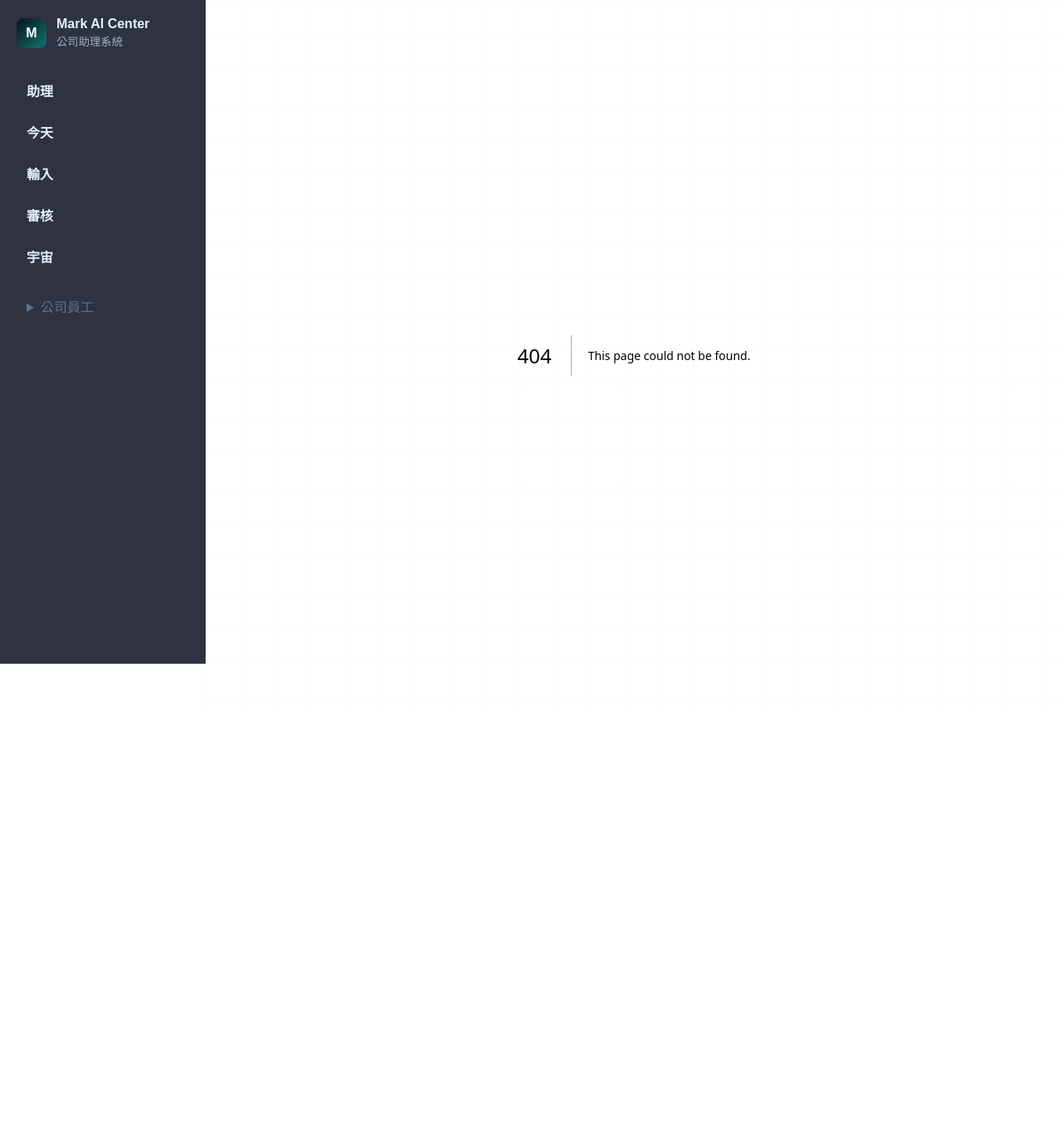
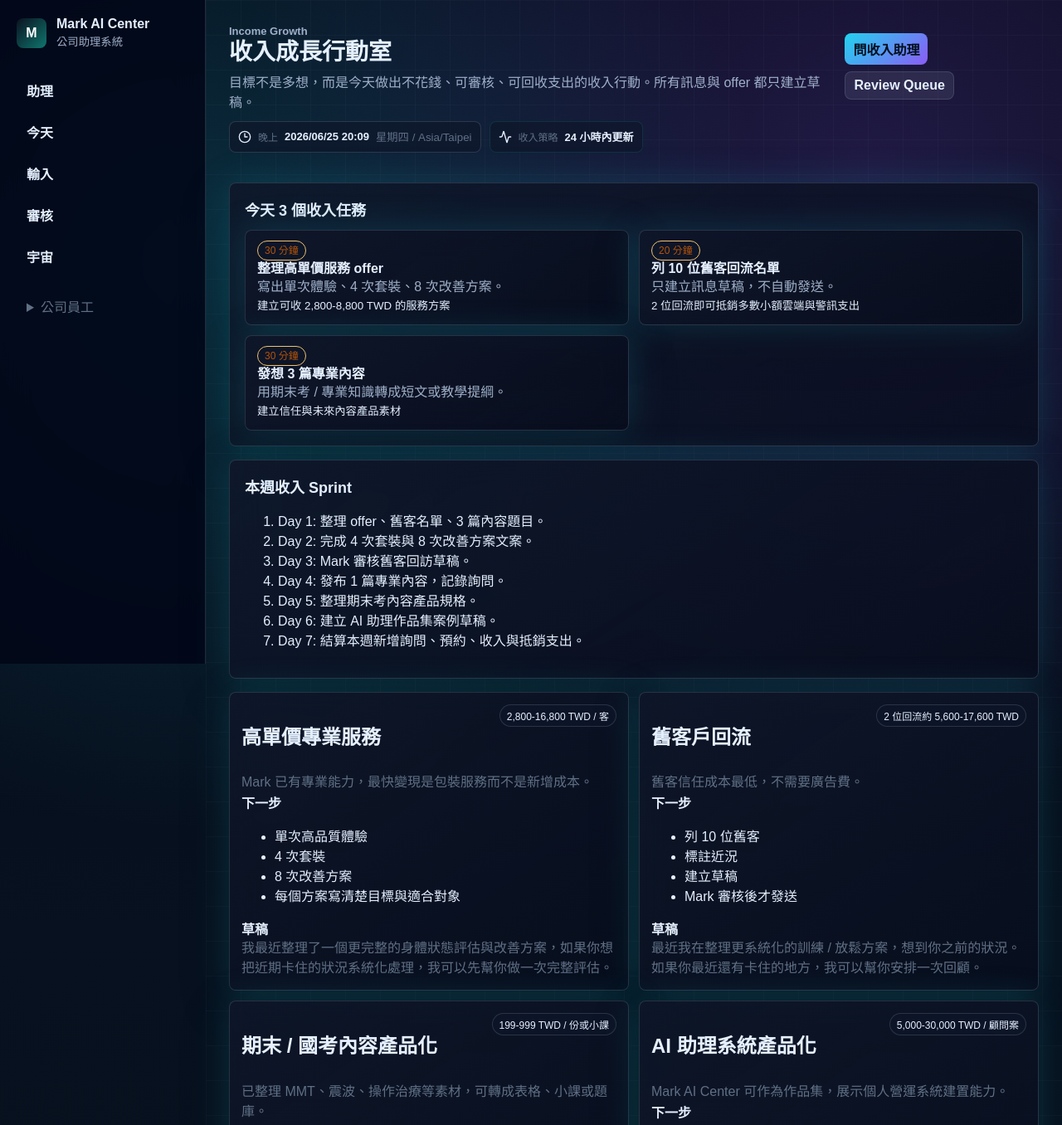
Before and after one commit to Marksportsmassage/Mark-AI-Center, a Next.js app: page /income-lab in a window 1280 px wide. Before the commit this address had no page. Shown: the top 1356 px of the page at 83% size. Before the commit the page ends 856 px from the top, so only its background shows below. Built offline with nearby package versions, Linux system fonts and the light colour scheme.

Commit message:
Add income growth action system

```diff
--- a/package.json
+++ b/package.json
@@ -73,6 +73,8 @@
     "test:agent-research-docs": "vitest run tests/agent-research-docs.unit.test.ts",
     "test:agent-memory": "vitest run tests/agent-memory.unit.test.ts",
     "test:agent-operating-plan": "vitest run tests/agent-operating-plan.unit.test.ts",
+    "test:income-lab": "vitest run tests/income-lab.unit.test.ts",
+    "test:income-strategy": "vitest run tests/income-strategy.unit.test.ts",
     "codex:report": "node scripts/codex/write-relay-report.mjs",
     "codex:relay": "node scripts/codex/relay-router.mjs",
     "codex:relay:gpt": "node scripts/codex/post-relay-to-gpt.mjs",
--- /dev/null
+++ b/src/app/income-lab/page.tsx
@@ -0,0 +1,74 @@
+import Link from "next/link";
+import { DataFreshnessBadge } from "@/components/assistant-ui/DataFreshnessBadge";
+import { TimeContextBadge } from "@/components/assistant-ui/TimeContextBadge";
+import { MobileBottomNav } from "@/components/MobileBottomNav";
+import { noGoIncomeRules, sevenDaySprint, todayIncomeTasks } from "@/lib/incomeStrategy";
+import { revenueOpportunities } from "@/lib/revenueOpportunities";
+
+export default function Page() {
+  return (
+    <div className="assistant-page grid">
+      <header className="page-header">
+        <div>
+          <p className="eyebrow">Income Growth</p>
+          <h1>收入成長行動室</h1>
+          <p>目標不是多想，而是今天做出不花錢、可審核、可回收支出的收入行動。所有訊息與 offer 都只建立草稿。</p>
+          <div className="assistant-meta-row"><TimeContextBadge /><DataFreshnessBadge label="收入策略" /></div>
+        </div>
+        <div className="action-row">
+          <Link className="button compact" href="/assistant?prompt=我怎麼提高收入？">問收入助理</Link>
+          <Link className="button secondary compact" href="/review-queue">Review Queue</Link>
+        </div>
+      </header>
+
+      <section className="panel">
+        <h2>今天 3 個收入任務</h2>
+        <div className="cards-grid">
+          {todayIncomeTasks.map((task) => (
+            <article className="card assistant-glass-card" key={task.id}>
+              <span className="badge review">{task.timeBox}</span>
+              <h3>{task.title}</h3>
+              <p>{task.action}</p>
+              <small>{task.expectedImpact}</small>
+            </article>
+          ))}
+        </div>
+      </section>
+
+      <section className="panel">
+        <h2>本週收入 Sprint</h2>
+        <ol>{sevenDaySprint.map((item) => <li key={item}>{item}</li>)}</ol>
+      </section>
+
+      <section className="cards-grid">
+        {revenueOpportunities.map((opportunity) => (
+          <article className="card assistant-glass-card" key={opportunity.id}>
+            <div className="item-header">
+              <h2>{opportunity.title}</h2>
+              <span className="badge">{opportunity.expectedRange}</span>
+            </div>
+            <p>{opportunity.why}</p>
+            <strong>下一步</strong>
+            <ul>{opportunity.steps.map((step) => <li key={step}>{step}</li>)}</ul>
+            <strong>草稿</strong>
+            <p>{opportunity.draft}</p>
+          </article>
+        ))}
+      </section>
+
+      <section className="panel">
+        <h2>不要做</h2>
+        <div className="stack-list warning-list">
+          {noGoIncomeRules.map((rule) => <span key={rule}>{rule}</span>)}
+        </div>
+      </section>
+
+      <section className="panel">
+        <h2>最快抵銷支出</h2>
+        <p>本週先用 2 個高單價時段或 4 次舊客回流，對應抵銷 Line Pay 警訊支出 11,840、Firebase 成本與信用卡壓力。所有回訪都先放 Review Queue 給 Mark 審核。</p>
+      </section>
+
+      <MobileBottomNav />
+    </div>
+  );
+}
--- /dev/null
+++ b/src/lib/incomeStrategy.ts
@@ -0,0 +1,49 @@
+export type IncomeTask = {
+  id: string;
+  title: string;
+  timeBox: string;
+  expectedImpact: string;
+  action: string;
+};
+
+export const todayIncomeTasks: IncomeTask[] = [
+  {
+    id: "offer",
+    title: "整理高單價服務 offer",
+    timeBox: "30 分鐘",
+    expectedImpact: "建立可收 2,800-8,800 TWD 的服務方案",
+    action: "寫出單次體驗、4 次套裝、8 次改善方案。"
+  },
+  {
+    id: "reactivation",
+    title: "列 10 位舊客回流名單",
+    timeBox: "20 分鐘",
+    expectedImpact: "2 位回流即可抵銷多數小額雲端與警訊支出",
+    action: "只建立訊息草稿，不自動發送。"
+  },
+  {
+    id: "content",
+    title: "發想 3 篇專業內容",
+    timeBox: "30 分鐘",
+    expectedImpact: "建立信任與未來內容產品素材",
+    action: "用期末考 / 專業知識轉成短文或教學提綱。"
+  }
+];
+
+export const sevenDaySprint = [
+  "Day 1: 整理 offer、舊客名單、3 篇內容題目。",
+  "Day 2: 完成 4 次套裝與 8 次改善方案文案。",
+  "Day 3: Mark 審核舊客回訪草稿。",
+  "Day 4: 發布 1 篇專業內容，記錄詢問。",
+  "Day 5: 整理期末考內容產品規格。",
+  "Day 6: 建立 AI 助理作品集案例草稿。",
+  "Day 7: 結算本週新增詢問、預約、收入與抵銷支出。"
+];
+
+export const noGoIncomeRules = [
+  "不自動傳訊息給客戶。",
+  "不保證收入或療效。",
+  "不新增付費廣告。",
+  "不把一番賞娛樂支出當作資產。",
+  "不啟用 LINE push / reply。"
+];
--- /dev/null
+++ b/src/lib/revenueOpportunities.ts
@@ -0,0 +1,59 @@
+export type RevenueOpportunity = {
+  id: string;
+  title: string;
+  expectedRange: string;
+  why: string;
+  steps: string[];
+  draft: string;
+};
+
+export const revenueOpportunities: RevenueOpportunity[] = [
+  {
+    id: "premium-service",
+    title: "高單價專業服務",
+    expectedRange: "2,800-16,800 TWD / 客",
+    why: "Mark 已有專業能力，最快變現是包裝服務而不是新增成本。",
+    steps: ["單次高品質體驗", "4 次套裝", "8 次改善方案", "每個方案寫清楚目標與適合對象"],
+    draft: "我最近整理了一個更完整的身體狀態評估與改善方案，如果你想把近期卡住的狀況系統化處理，我可以先幫你做一次完整評估。"
+  },
+  {
+    id: "client-reactivation",
+    title: "舊客戶回流",
+    expectedRange: "2 位回流約 5,600-17,600 TWD",
+    why: "舊客信任成本最低，不需要廣告費。",
+    steps: ["列 10 位舊客", "標註近況", "建立草稿", "Mark 審核後才發送"],
+    draft: "最近我在整理更系統化的訓練 / 放鬆方案，想到你之前的狀況。如果你最近還有卡住的地方，我可以幫你安排一次回顧。"
+  },
+  {
+    id: "exam-product",
+    title: "期末 / 國考內容產品化",
+    expectedRange: "199-999 TWD / 份或小課",
+    why: "已整理 MMT、震波、操作治療等素材，可轉成表格、小課或題庫。",
+    steps: ["整理商品規格", "確認可公開素材", "建立 sample", "Mark 審核定價"],
+    draft: "ROM/MMT 考前 30 分鐘複習包：重點表格、易錯點、跑台提醒。"
+  },
+  {
+    id: "assistant-commercial",
+    title: "AI 助理系統產品化",
+    expectedRange: "5,000-30,000 TWD / 顧問案",
+    why: "Mark AI Center 可作為作品集，展示個人營運系統建置能力。",
+    steps: ["整理 demo", "寫案例文", "列出可幫別人做的版本", "只接小型顧問測試"],
+    draft: "我正在把個人工作流、財務、學習與客戶管理整理成 AI 助理系統，可以協助小型個人品牌做第一版。"
+  },
+  {
+    id: "body-state-app",
+    title: "身境 / App 商業化",
+    expectedRange: "pilot 0-10,000 TWD",
+    why: "先做小型客戶測試，確認真需求再擴張。",
+    steps: ["定義 pilot", "找 1-3 位測試者", "收回饋", "不先燒錢"],
+    draft: "受控試用：只收小樣本回饋，不承諾醫療效果。"
+  },
+  {
+    id: "expense-offset",
+    title: "支出抵銷方案",
+    expectedRange: "11,840 TWD offset target",
+    why: "把 Line Pay 警訊支出、Firebase 成本、信用卡壓力轉成對應回收行動。",
+    steps: ["每筆支出配一個回收行動", "先不新增同類支出", "追蹤 7 天內可回收金額"],
+    draft: "本週目標：用 2 個高單價時段或 4 次舊客回流抵銷 11,840 警訊支出。"
+  }
+];
```
Also changed, not shown: 9 other files (tests, documents, lock files or other folders).
